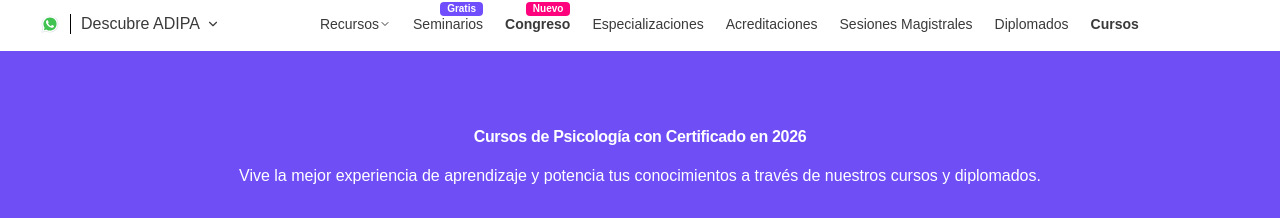
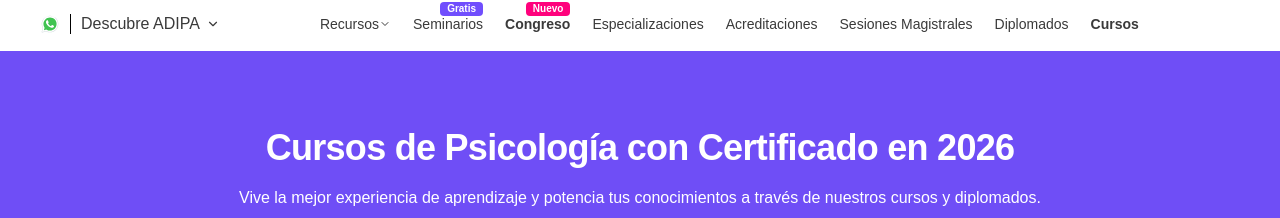
Before and after one commit to jctrejosi/adipa_landing, a Next.js app: page / in a window 1280 px wide. Shown: the part 73-291 px from the top of the page. Built offline with nearby package versions, Linux system fonts and the light colour scheme.

Commit message:
Ajust styles

```diff
--- a/app/components/Filters/index.tsx
+++ b/app/components/Filters/index.tsx
@@ -55,7 +55,7 @@
   };
 
   return (
-    <div className="w-full text-[13px] md:text-[14px]">
+    <div className="w-full text-[13px] md:text-[14px] py-6 max-h-[100vh] lg:overflow-y-auto">
       {/* responsive */}
       <div className="flex flex-col gap-2 lg:hidden mb-4">
         {/* rankings dropdown */}
--- a/app/components/HeroSearch/index.tsx
+++ b/app/components/HeroSearch/index.tsx
@@ -34,7 +34,7 @@
     >
       <div className="max-w-[var(--inner-max-width,1200px)] mx-auto flex flex-col items-center text-center">
         {/* title */}
-        <h1 className="m-0 text-[var(--title-size,36px)] leading-[1.1] font-bold tracking-[-0.02em] max-md:text-[1.7rem]">
+        <h1 className="m-0 text-[36px] leading-[1.1] font-bold tracking-[-0.02em] max-md:text-[1.7rem]">
           {title}
         </h1>
 
--- a/app/page.tsx
+++ b/app/page.tsx
@@ -24,7 +24,7 @@
         <Navbar iconWhatsapp="/assets/icons-whatsapp.svg" />
       </div>
       <HeroSearch />
-      <div className="bg-white py-4 px-6">
+      <div className="bg-white pt-24 px-6">
         <div className="flex flex-col xl:flex-row gap-6 items-start">
           {/* sidebar */}
           <aside className="w-full xl:w-[285px] xl:flex-none">
```
